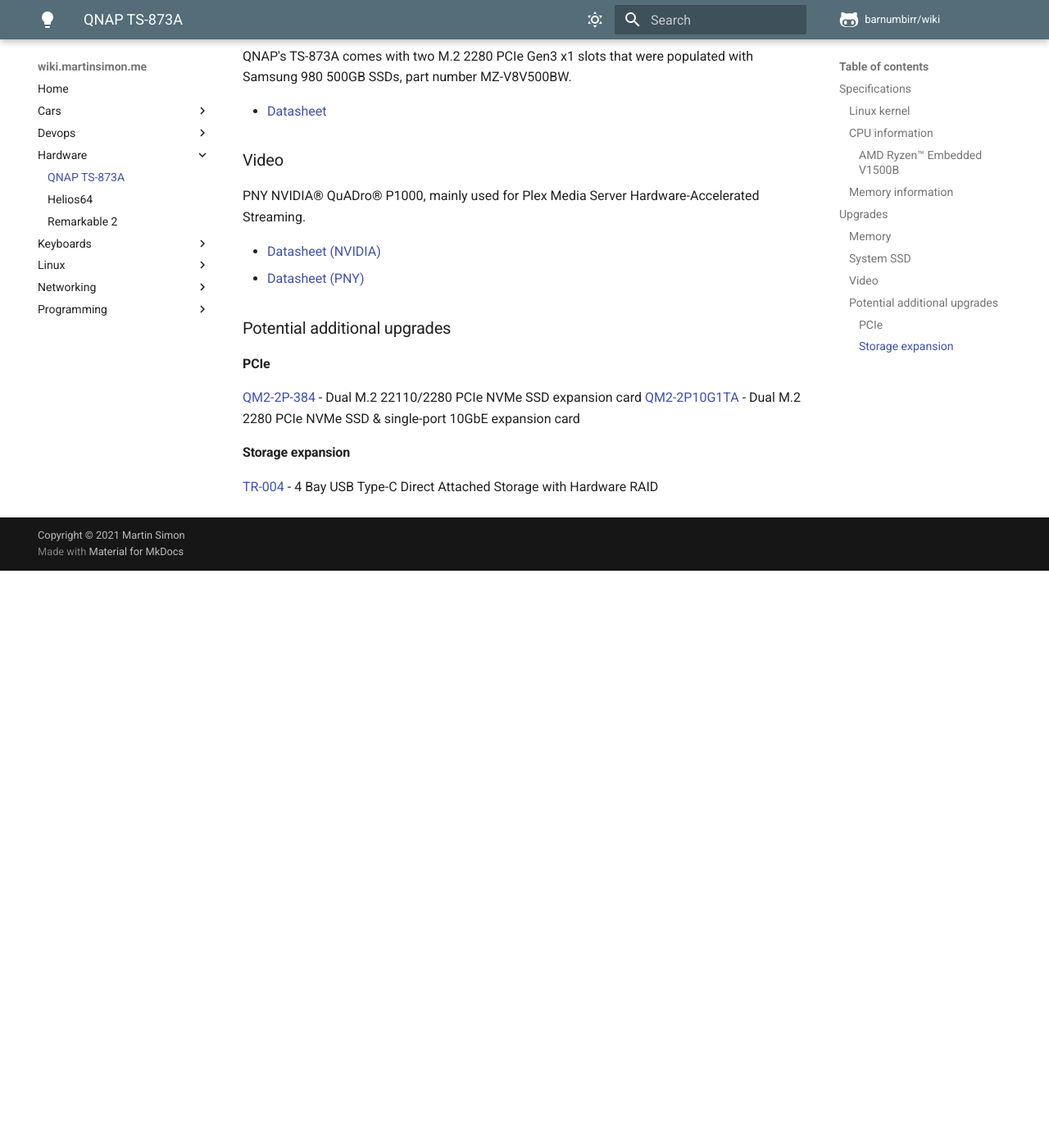
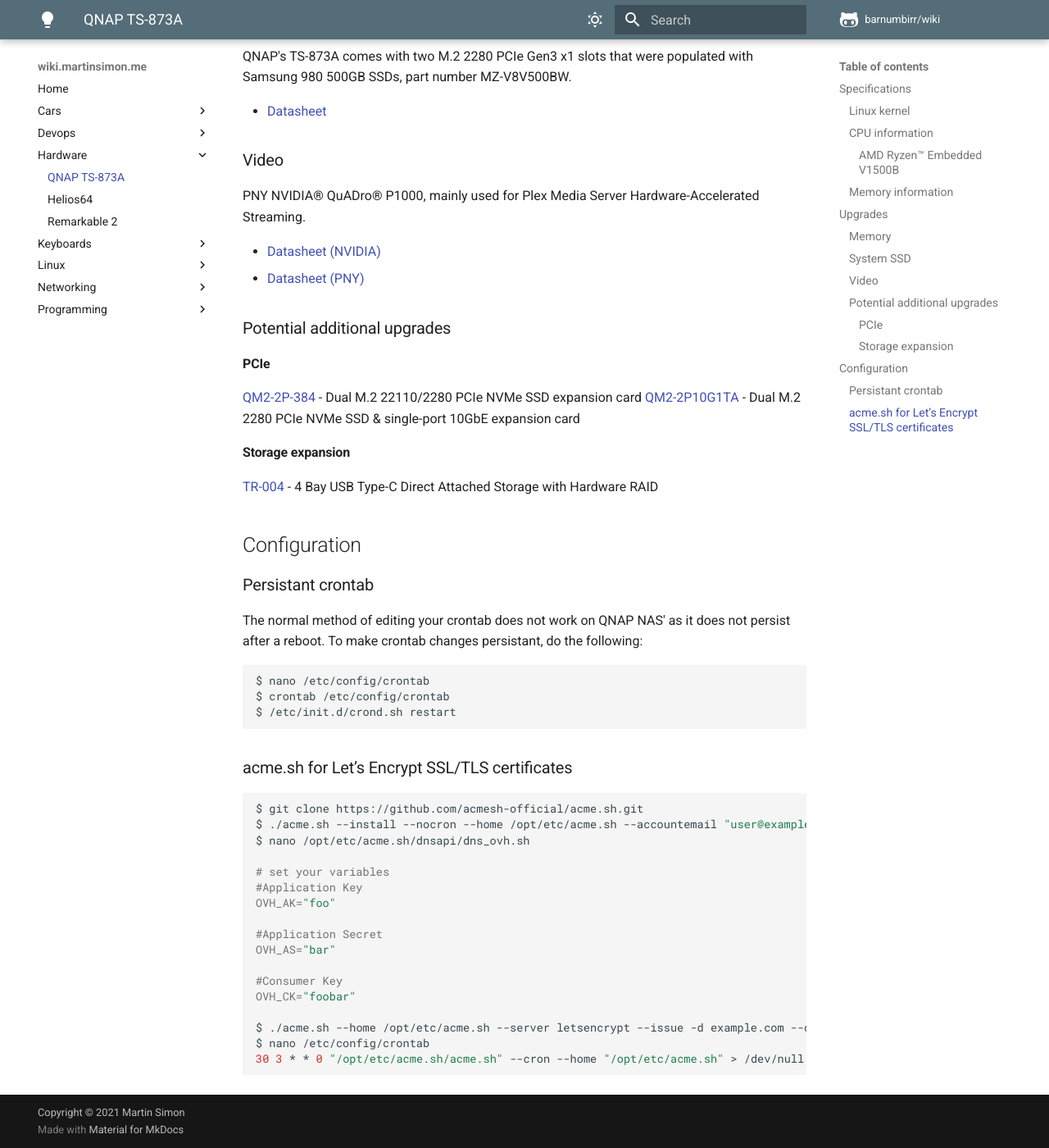
Before and after one commit to barnumbirr/wiki, an MkDocs documentation site: the page built from docs/hardware/TS873A.md, in a window 1280 px wide and 1400 px high, scrolled down 2258 px. Shown: the whole window at 82% size. Built offline with MkDocs 1.6.1 and Material for MkDocs 9.7.7, drawn with Linux system fonts in a browser that asks for light colours; comment, search, counter and statistics services are not loaded; before the commit the page ends 2954 px from its top, so only the background shows below that.

Commit message:
added acme.sh for LE certs on TS-873

````diff
--- a/docs/hardware/TS873A.md
+++ b/docs/hardware/TS873A.md
@@ -451,3 +451,39 @@
 #### Storage expansion
 
 [TR-004](https://www.qnap.com/en/product/tr-004) - 4 Bay USB Type-C Direct Attached Storage with Hardware RAID
+
+## Configuration
+
+### Persistant crontab
+
+The normal method of editing your crontab does not work on QNAP NAS' as it does
+not persist after a reboot. To make crontab changes persistant, do the
+following:
+
+```bash
+$ nano /etc/config/crontab
+$ crontab /etc/config/crontab
+$ /etc/init.d/crond.sh restart
+```
+
+### acme.sh for Let’s Encrypt SSL/TLS certificates
+
+```bash
+$ git clone https://github.com/acmesh-official/acme.sh.git
+$ ./acme.sh --install --nocron --home /opt/etc/acme.sh --accountemail "user@example.com"
+$ nano /opt/etc/acme.sh/dnsapi/dns_ovh.sh
+
+# set your variables
+#Application Key
+OVH_AK="foo"
+
+#Application Secret
+OVH_AS="bar"
+
+#Consumer Key
+OVH_CK="foobar"
+
+$ ./acme.sh --home /opt/etc/acme.sh --server letsencrypt --issue -d example.com --dns dns_ovh
+$ nano /etc/config/crontab
+30 3 * * 0 "/opt/etc/acme.sh/acme.sh" --cron --home "/opt/etc/acme.sh" > /dev/null
+```
````
